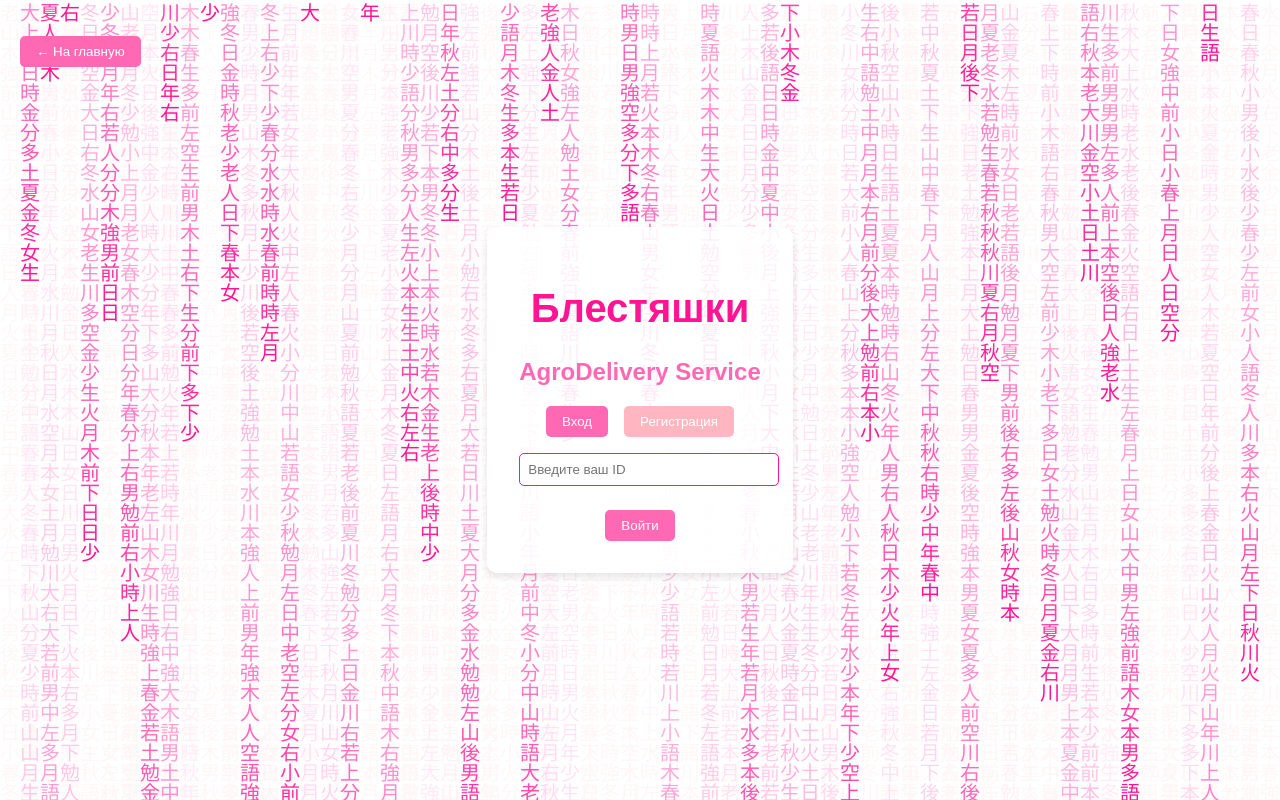
After one commit to hkdsonne/AgroFront, a FastAPI app: template templates/courier-auth.html in a window 1280 px wide. The commit adds this page. Run offline with FastAPI, Linux system fonts and the light colour scheme; the template is opened without the code that fills it, so the values that code supplies are empty.

Commit message:
Форма логина для курьера - работает вход, регистрация в разработке Также оформление

```diff
--- a/main.py
+++ b/main.py
@@ -5,6 +5,8 @@ from fastapi.responses import HTMLResponse, FileResponse
 from fastapi.templating import Jinja2Templates
 from fastapi.middleware.cors import CORSMiddleware
 import os
+from starlette.responses import RedirectResponse
+
 # uvicorn main:app --reload
 app = FastAPI()
 
@@ -41,6 +43,10 @@ async def read_root(request: Request):
 async def read_courier(request: Request):
     return templates.TemplateResponse("courier.html", {"request": request})
 
+@app.get("/courier-auth", response_class=HTMLResponse)
+async def read_courier_auth(request: Request):
+    return templates.TemplateResponse("courier-auth.html", {"request": request})
+
 @app.get("/pokupatel", response_class=HTMLResponse)
 async def read_customer(request: Request):
     return templates.TemplateResponse("pokupatel.html", {"request": request})
@@ -54,6 +60,51 @@ async def serve_static(file_path: str):
     return {"error": "File not found"}
 
 
+# new
+@app.get("/courier", response_class=HTMLResponse)
+async def read_courier(request: Request, id: int = None):
+    if not id:
+        return RedirectResponse(url="/courier-auth")
+    return templates.TemplateResponse("courier.html", {"request": request})
+
+@app.get("/couriers/{courier_id}")
+async def get_courier(courier_id: int):
+    # Здесь должна быть логика получения данных курьера из БД
+    # Примерный ответ:
+    return {
+        "id": courier_id,
+        "type": "car",
+        "districts": [12, 22, 33],
+        "schedule": ["09:00-13:00", "14:00-18:00"],
+        "rating": 4.8,
+        "earnings": 12500
+    }
+
+@app.get("/couriers/{courier_id}/orders")
+async def get_courier_orders(courier_id: int):
+    # Здесь должна быть логика получения заказов курьера из БД
+    # Примерный ответ:
+    return [
+        {
+            "id": 456,
+            "weight": 3.5,
+            "district": 12,
+            "delivery_hours": "10:00-12:00, 15:00-18:00",
+            "status": "в процессе"
+        },
+        {
+            "id": 789,
+            "weight": 5,
+            "district": 22,
+            "delivery_hours": "10:00-12:00, 15:00-18:00",
+            "status": "в процессе"
+        }
+    ]
+
+@app.post("/orders/{order_id}/complete")
+async def complete_order(order_id: int, data: dict):
+    # Здесь должна быть логика завершения заказа
+    return {"status": "success"}
 
 if __name__ == "__main__":
     uvicorn.run("main:app", host="127.0.0.1", port=8001, reload=True)  # <- Исправлено!
--- /dev/null
+++ b/static/css/courier-auth.css
@@ -0,0 +1,98 @@
+body {
+    font-family: 'Arial', sans-serif;
+    display: flex;
+    justify-content: center;
+    align-items: center;
+    height: 100vh;
+    margin: 0;
+    background-color: rgba(255, 240, 245, 0.1);
+    color: #FF1493;
+    overflow: hidden;
+}
+
+.auth-container {
+    background-color: rgba(255, 255, 255, 0.9);
+    padding: 2rem;
+    border-radius: 10px;
+    box-shadow: 0 4px 8px rgba(0, 0, 0, 0.1);
+    text-align: center;
+    z-index: 1;
+}
+
+h1 {
+    color: #FF1493;
+    font-size: 2.5rem;
+}
+
+h2 {
+    color: #FF69B4;
+    font-size: 1.5rem;
+}
+
+.tabs {
+    display: flex;
+    justify-content: center;
+    margin-bottom: 1rem;
+}
+
+.tab-button {
+    background-color: #FFB6C1;
+    color: white;
+    border: none;
+    padding: 0.5rem 1rem;
+    margin: 0 0.5rem;
+    border-radius: 5px;
+    cursor: pointer;
+}
+
+.tab-button.active {
+    background-color: #FF69B4;
+}
+
+.tab-content {
+    display: none;
+}
+
+.tab-content.active {
+    display: block;
+}
+
+input, select {
+    display: block;
+    width: 100%;
+    padding: 0.5rem;
+    margin: 0.5rem 0;
+    border: 1px solid #FF1493;
+    border-radius: 5px;
+}
+
+button {
+    background-color: #FF69B4;
+    color: white;
+    border: none;
+    padding: 0.5rem 1rem;
+    border-radius: 5px;
+    cursor: pointer;
+    margin-top: 1rem;
+}
+
+button:hover {
+    background-color: #FF1493;
+}
+
+.back-button {
+    position: absolute;
+    top: 20px;
+    left: 20px;
+    background-color: #FF69B4;
+    color: white;
+    border: none;
+    padding: 0.5rem 1rem;
+    border-radius: 5px;
+    cursor: pointer;
+    z-index: 10;
+}
+
+.back-button:hover {
+    background-color: #FF1493;
+}
--- /dev/null
+++ b/static/scripts/courier-auth.js
@@ -0,0 +1,275 @@
+//document.addEventListener('DOMContentLoaded', function() {
+//    // Кнопка возврата на главную
+//    const backButton = document.getElementById('back-button');
+//    if (backButton) {
+//        backButton.addEventListener('click', () => {
+//            window.location.href = '/'; // Или другой URL главной страницы
+//        });
+//    }
+//    // Переключение между вкладками
+//    const tabButtons = document.querySelectorAll('.tab-button');
+//    const tabContents = document.querySelectorAll('.tab-content');
+//
+//    tabButtons.forEach(button => {
+//        button.addEventListener('click', () => {
+//            const tabId = button.getAttribute('data-tab');
+//
+//            tabButtons.forEach(btn => btn.classList.remove('active'));
+//            tabContents.forEach(content => content.classList.remove('active'));
+//
+//            button.classList.add('active');
+//            document.getElementById(tabId).classList.add('active');
+//        });
+//    });
+//
+//    // Обработка входа
+//    const loginButton = document.getElementById('login-button');
+//    if (loginButton) {
+//        loginButton.addEventListener('click', () => {
+//            const courierId = document.getElementById('courier-id').value;
+//            alert(`Вход с ID: ${courierId}`);
+//        });
+//    }
+//
+//    // Обработка регистрации
+//    const registerButton = document.getElementById('register-button');
+//    if (registerButton) {
+//        registerButton.addEventListener('click', () => {
+//            const courierType = document.getElementById('courier-type').value;
+//            const workingHours = document.getElementById('working-hours').value;
+//            alert(`Регистрация: Тип - ${courierType}, Рабочие часы - ${workingHours}`);
+//        });
+//    }
+//
+//    // Матричный эффект с японскими иероглифами
+//    const canvas = document.createElement('canvas');
+//    canvas.className = 'matrix-bg';
+//    canvas.style.position = 'fixed';
+//    canvas.style.top = '0';
+//    canvas.style.left = '0';
+//    canvas.style.zIndex = '0';
+//    document.body.prepend(canvas);
+//
+//    const ctx = canvas.getContext('2d');
+//    canvas.width = window.innerWidth;
+//    canvas.height = window.innerHeight;
+//
+//    const kanji = '日本語勉強中春夏秋冬山川空人木水火土金月日時分前後左右上下大小多少男女老若生年月';
+//    const fontSize = 20;
+//    const columns = canvas.width / fontSize;
+//    const rainDrops = [];
+//
+//    for (let x = 0; x < columns; x++) {
+//        rainDrops[x] = Math.random() * canvas.height;
+//    }
+//
+//    const draw = () => {
+//        ctx.fillStyle = 'rgba(255, 240, 245, 0.05)';
+//        ctx.fillRect(0, 0, canvas.width, canvas.height);
+//
+//        ctx.fillStyle = '#FF1493';
+//        ctx.font = `${fontSize}px "MS Mincho", "SimSun", serif`;
+//
+//        for (let i = 0; i < rainDrops.length; i++) {
+//            const text = kanji.charAt(Math.floor(Math.random() * kanji.length));
+//            ctx.fillText(text, i * fontSize, rainDrops[i] * fontSize);
+//
+//            if (rainDrops[i] * fontSize > canvas.height && Math.random() > 0.975) {
+//                rainDrops[i] = 0;
+//            }
+//            rainDrops[i]++;
+//        }
+//    };
+//
+//    setInterval(draw, 30);
+//
+//    window.addEventListener('resize', () => {
+//        canvas.width = window.innerWidth;
+//        canvas.height = window.innerHeight;
+//    });
+//
+//    // Эффект следования за курсором с сердечками
+//    let lastTime = 0;
+//    const delay = 100;
+//
+//    document.addEventListener('mousemove', function(e) {
+//        const currentTime = new Date().getTime();
+//        if (currentTime - lastTime > delay) {
+//            const trail = document.createElement('div');
+//            trail.className = 'trail';
+//            trail.style.position = 'absolute';
+//            trail.style.width = '20px';
+//            trail.style.height = '20px';
+//            trail.style.backgroundColor = 'transparent';
+//            trail.style.pointerEvents = 'none';
+//            trail.style.left = (e.pageX - 10) + 'px';
+//            trail.style.top = (e.pageY - 10) + 'px';
+//            trail.style.zIndex = '4';
+//            trail.textContent = '❤';
+//            trail.style.fontSize = '20px';
+//            trail.style.color = 'rgba(255, 105, 180, 0.8)';
+//            document.body.appendChild(trail);
+//
+//            setTimeout(() => {
+//                trail.remove();
+//            }, 500);
+//            lastTime = currentTime;
+//        }
+//    });
+//});
+
+document.addEventListener('DOMContentLoaded', function() {
+    // Кнопка возврата на главную
+    const backButton = document.getElementById('back-button');
+    if (backButton) {
+        backButton.addEventListener('click', () => {
+            window.location.href = '/'; // Или другой URL главной страницы
+        });
+    }
+    // Переключение между вкладками
+    const tabButtons = document.querySelectorAll('.tab-button');
+    const tabContents = document.querySelectorAll('.tab-content');
+
+    tabButtons.forEach(button => {
+        button.addEventListener('click', () => {
+            const tabId = button.getAttribute('data-tab');
+
+            tabButtons.forEach(btn => btn.classList.remove('active'));
+            tabContents.forEach(content => content.classList.remove('active'));
+
+            button.classList.add('active');
+            document.getElementById(tabId).classList.add('active');
+        });
+    });
+
+    // Обработка входа
+    const loginButton = document.getElementById('login-button');
+    if (loginButton) {
+        loginButton.addEventListener('click', async () => {
+            const courierId = document.getElementById('courier-id').value;
+
+            if (!courierId) {
+                alert('Пожалуйста, введите ID курьера');
+                return;
+            }
+
+            try {
+                const response = await fetch(`http://127.0.0.1:8000/couriers/${courierId}`);
+
+                if (response.ok) {
+                    const courierData = await response.json();
+                    alert(`Добро пожаловать, курьер #${courierId}! Тип: ${courierData.courier_type}`);
+                    // Здесь можно перенаправить на страницу курьера или выполнить другие действия
+                } else if (response.status === 404) {
+                    alert(`Курьер с ID ${courierId} не найден`);
+                } else {
+                    alert('Произошла ошибка при проверке курьера');
+                }
+            } catch (error) {
+                console.error('Ошибка:', error);
+                alert('Не удалось подключиться к серверу');
+            }
+        });
+    }
+
+    // Обработка регистрации
+    const registerButton = document.getElementById('register-button');
+    if (registerButton) {
+        registerButton.addEventListener('click', () => {
+            const courierType = document.getElementById('courier-type').value;
+            const workingHours = document.getElementById('working-hours').value;
+            alert(`Регистрация: Тип - ${courierType}, Рабочие часы - ${workingHours}`);
+        });
+    }
+
+    // Матричный эффект с японскими иероглифами
+    const canvas = document.createElement('canvas');
+    canvas.className = 'matrix-bg';
+    canvas.style.position = 'fixed';
+    canvas.style.top = '0';
+    canvas.style.left = '0';
+    canvas.style.zIndex = '0';
+    document.body.prepend(canvas);
+
+    const ctx = canvas.getContext('2d');
+    canvas.width = window.innerWidth;
+    canvas.height = window.innerHeight;
+
+    const kanji = '日本語勉強中春夏秋冬山川空人木水火土金月日時分前後左右上下大小多少男女老若生年月';
+    const fontSize = 20;
+    const columns = canvas.width / fontSize;
+    const rainDrops = [];
+
+    for (let x = 0; x < columns; x++) {
+        rainDrops[x] = Math.random() * canvas.height;
+    }
+
+    const draw = () => {
+        ctx.fillStyle = 'rgba(255, 240, 245, 0.05)';
+        ctx.fillRect(0, 0, canvas.width, canvas.height);
+
+        ctx.fillStyle = '#FF1493';
+        ctx.font = `${fontSize}px "MS Mincho", "SimSun", serif`;
+
+        for (let i = 0; i < rainDrops.length; i++) {
+            const text = kanji.charAt(Math.floor(Math.random() * kanji.length));
+            ctx.fillText(text, i * fontSize, rainDrops[i] * fontSize);
+
+            if (rainDrops[i] * fontSize > canvas.height && Math.random() > 0.975) {
+                rainDrops[i] = 0;
+            }
+            rainDrops[i]++;
+        }
+    };
+
+    setInterval(draw, 30);
+
+    window.addEventListener('resize', () => {
+        canvas.width = window.innerWidth;
+        canvas.height = window.innerHeight;
+    });
+
+    // Эффект следования за курсором с сердечками
+    let lastTime = 0;
+    const delay = 100;
+
+    document.addEventListener('mousemove', function(e) {
+        const currentTime = new Date().getTime();
+        if (currentTime - lastTime > delay) {
+            const trail = document.createElement('div');
+            trail.className = 'trail';
+            trail.style.position = 'absolute';
+            trail.style.width = '20px';
+            trail.style.height = '20px';
+            trail.style.backgroundColor = 'transparent';
+            trail.style.pointerEvents = 'none';
+            trail.style.left = (e.pageX - 10) + 'px';
+            trail.style.top = (e.pageY - 10) + 'px';
+            trail.style.zIndex = '4';
+            trail.textContent = '❤';
+            trail.style.fontSize = '20px';
+            trail.style.color = 'rgba(255, 105, 180, 0.8)';
+            document.body.appendChild(trail);
+
+            setTimeout(() => {
+                trail.remove();
+            }, 500);
+            lastTime = currentTime;
+        }
+    });
+});
+
+/////теперь сделай взаимодействие с регистрацией: тебе дан бэкенд и поля для создания курьера из документации: http://127.0.0.1:8000/docs {
+//  "data": [
+//    {
+//      "courier_id": 1,
+//      "type": "foot",
+//      "regions": [
+//        1, 2, 3
+//      ],
+//      "working_hours": [
+//        "09:00-12:00"
+//      ]
+//    }
+//  ]
+//} Заполняй id рандомно, а также проверяй на уникальность в базе данных. И если такой id уже есть, не очищай поля, а давай другой id. Меняй файлы с названием courier-auth///
--- /dev/null
+++ b/templates/courier-auth.html
@@ -0,0 +1,34 @@
+<!DOCTYPE html>
+<html lang="ru">
+<head>
+    <meta charset="UTF-8">
+    <meta name="viewport" content="width=device-width, initial-scale=1.0">
+    <title>Курьерская служба</title>
+    <link rel="stylesheet" href="css/courier-auth.css">
+</head>
+<body>
+<button class="back-button" id="back-button">← На главную</button>
+    <div class="auth-container">
+        <h1>Блестяшки</h1>
+        <h2>AgroDelivery Service</h2>
+        <div class="tabs">
+            <button class="tab-button active" data-tab="login">Вход</button>
+            <button class="tab-button" data-tab="register">Регистрация</button>
+        </div>
+        <div class="tab-content active" id="login">
+            <input type="number" id="courier-id" placeholder="Введите ваш ID">
+            <button id="login-button">Войти</button>
+        </div>
+        <div class="tab-content" id="register">
+            <select id="courier-type">
+                <option value="foot">Пешком</option>
+                <option value="bike">Велосипед</option>
+                <option value="car">Автомобиль</option>
+            </select>
+            <input type="text" id="working-hours" placeholder="Рабочие часы (например, 09:00-18:00)">
+            <button id="register-button">Зарегистрироваться</button>
+        </div>
+    </div>
+    <script src="scripts/courier-auth.js"></script>
+</body>
+</html>
```
Also changed, not shown: static/scripts/courier.js (+128 -11 lines), templates/index.html (+48 -1 lines), templates/pokupatel.html (+0 -14 lines).
